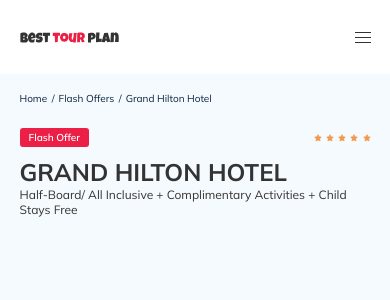
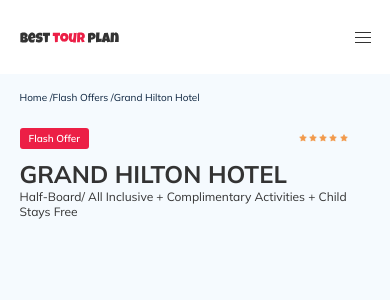
Before and after one commit to simolex/tour-plan, a PHP site: page / in a window 390 px wide. Shown: the top 300 px of the page. Run offline with PHP 8.4, Linux system fonts and the light colour scheme.

Commit message:
Save: stashed changing data

```diff
--- a/css/style.css
+++ b/css/style.css
@@ -500,7 +500,7 @@ template {
   font-family: 'Mulish', sans-serif;
   font-weight: 400;
   font-size: 10px;
-  line-height: 13px;
+  line-height: 12.55px;
   color: #0A223D;
 }
 
@@ -519,9 +519,7 @@ template {
 }
 
 .breadcrumb-list__item:not(:last-child)::after {
-  content: '/';
-  margin-left: 2px;
-  margin-right: 4px;
+  content: ' / ';
 }
 
 .breadcrumb-list__link {
@@ -562,13 +560,13 @@ template {
 }
 
 .hotel-info__offer {
-  margin-left: 14px;
+  margin-left: 13px;
 }
 
 .hotel-info__description {
   font-weight: 400;
   font-size: 12px;
-  line-height: 15px;
+  line-height: 15.06px;
   margin: 0;
 }
 
@@ -588,13 +586,14 @@ template {
   font-size: 10px;
   line-height: 13px;
   color: #FFFFFF;
-  padding: 3px 9px;
+  padding: 4px 9px;
   background-color: #EC1F46;
   border-radius: 3px;
 }
 
 .stars {
   line-height: 0;
+  font-size: 8px;
 }
 
 .rating {
@@ -714,6 +713,7 @@ template {
     -ms-flex-preferred-size: auto;
         flex-basis: auto;
     margin-bottom: 0;
+    margin-right: 23px;
   }
   .hotel-info__title {
     margin-top: 10px;
@@ -728,6 +728,9 @@ template {
 }
 
 @media (max-width: 576px) {
+  .container {
+    min-width: 280px;
+  }
   .navbar-top {
     padding: 28px 0;
   }
--- a/index.html
+++ b/index.html
@@ -102,7 +102,7 @@
               <span class="offer hotel-info__offer">Flash Offer</span>
             </div>
             <p class="hotel-info__description">
-              Half-Board/ All Inclusive +&nbsp;Complimentary Activities +&nbsp;Child Stays Free
+              Half-Board/ All Inclusive +&nbsp;Complimentary Activities&nbsp;+&nbsp;Child Stays Free
             </p>
           </div>
           <div class="rating hotel-info__rating">
--- a/sass/_media.sass
+++ b/sass/_media.sass
@@ -58,14 +58,18 @@
       &__stars
         flex-basis: auto
         margin-bottom: 0
+        margin-right: 23px
       &__title
         margin-top: 10px
         flex-basis: 100%
-
+      // &__description
+      //   letter-spacing: -0.18px
     &-wrapper
       justify-content: space-between
 
 @media ( max-width: 576px )
+  .container
+    min-width: 280px
   .navbar
     &-top
       padding: 28px 0
--- a/sass/blocks/_bread-crumb.sass
+++ b/sass/blocks/_bread-crumb.sass
@@ -2,7 +2,7 @@
   font-family: 'Mulish', sans-serif
   font-weight: 400
   font-size: 10px
-  line-height: 13px
+  line-height: 12.55px
   color: $dark
   &-list
     padding: 18px 0
@@ -14,9 +14,9 @@
     &__item
       &:not(:last-child)
         &::after
-          content: '/'
-          margin-left: 2px
-          margin-right: 4px
+          content: ' / '
+          // margin-left: 2px
+          //margin-right: 4px
     &__link
       text-decoration: none
       color: inherit
--- a/sass/blocks/_hotel.sass
+++ b/sass/blocks/_hotel.sass
@@ -16,14 +16,13 @@
       margin: 0
       text-transform: uppercase
     &__offer
-      margin-left: 14px
+      margin-left: 13px
     &__description
       font-weight: 400
       font-size: 12px
-      line-height: 15px
+      line-height: 15.06px
       margin: 0
-    &__rating
-
+      // letter-spacing: 0.08px
   &-wrapper
     display: flex
     flex-wrap: wrap
@@ -33,11 +32,12 @@
   font-size: 10px
   line-height: 13px
   color: $light
-  padding: 3px 9px
+  padding: 4px 9px
   background-color: $primary
   border-radius: 3px
 .stars
   line-height: 0
+  font-size: 8px
 .rating
   max-width: 65px
   min-height: 45px
```
Also changed, not shown: 1 other file.
